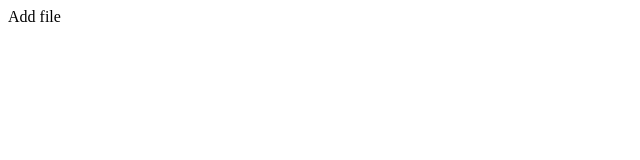
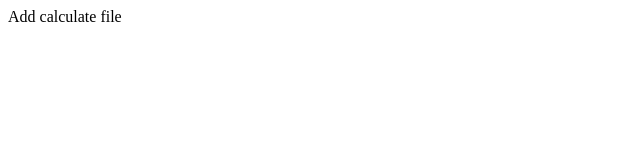
Before and after one commit to PhyuPh-yu/TestFile, a plain HTML site: page add.html in a window 1280 px wide. Shown: the full height of the page, 0-640 px from the left. Drawn offline with Linux system fonts and the light colour scheme.

Commit message:
Modify add file

```diff
--- a/add.html
+++ b/add.html
@@ -6,6 +6,6 @@
     <title>Document</title>
 </head>
 <body>
-    Add file
+    Add calculate file
 </body>
 </html>
```
